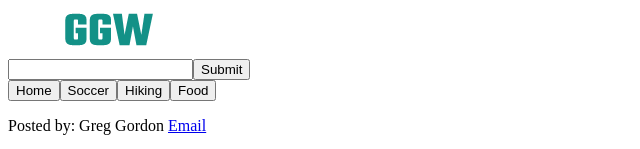
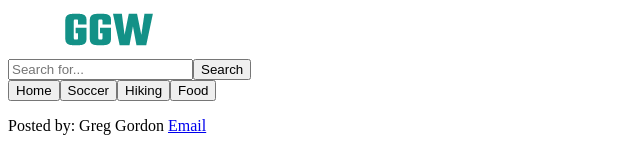
Before and after one commit to papageg/React-Gallery-App, a React (Create React App) app in the folder my-app/: page / in a window 1280 px wide. Shown: the part 153-302 px from the top of the page, without its empty margins (0-640 px from the left). Built offline with nearby package versions, Linux system fonts and the light colour scheme; no server answers.

Commit message:
search works only for what i have
search works only for what i have

```diff
--- a/my-app/src/components/App.js
+++ b/my-app/src/components/App.js
@@ -90,7 +90,7 @@ class App extends Component {
 
       <BrowserRouter>
         <div className="container">
-        <Header />
+        <Header path="/{this.state.query}" />
           <Switch>
           {/* render={ () => <Gallery photos={this.state.general} title={'General'} */}
             <Route exact path="/"  />
--- a/my-app/src/components/Header.js
+++ b/my-app/src/components/Header.js
@@ -4,16 +4,32 @@ import { Link } from 'react-router-dom';
 
 class Header extends Component {
 
+    state = {
+        query: '',
+      }
 
-    render () {
+    handleInputChange = () => {
+        this.setState({
+          query: this.search.value
+        })
+      }
+
+    render (props) {
+
         return (
             <header>
                 <span className='ggw-logo'><img src={logo} alt="ggw logo"></img></span>
 
                 <form>
-                    <input type="text" name="text"></input>
-                    <input type="submit" name="search"></input>
-
+                    <input
+                        placeholder="Search for..."
+                        ref={input => this.search = input}
+                        onChange={this.handleInputChange}
+                        type="search"
+                        ></input>
+                        {/* <p>{this.state.query}</p> */}
+                    {/* <input type="text" name="text"></input> */}
+                    <Link to={this.state.query} ><button>Search</button></Link>
                 </form>
 
 
```
